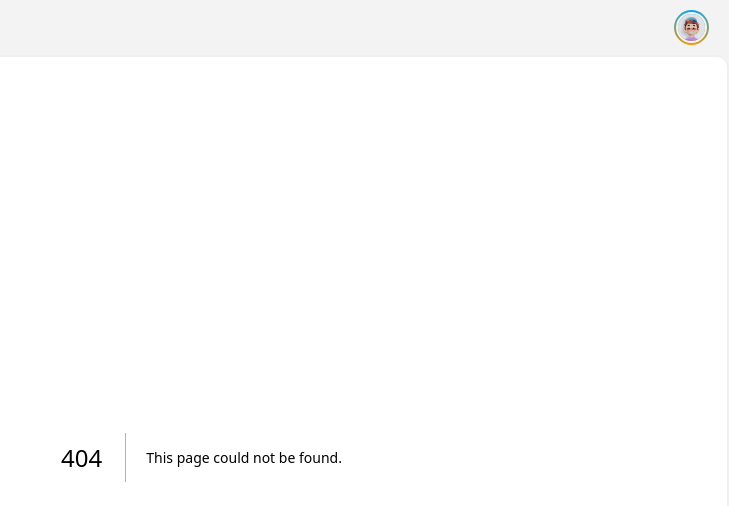
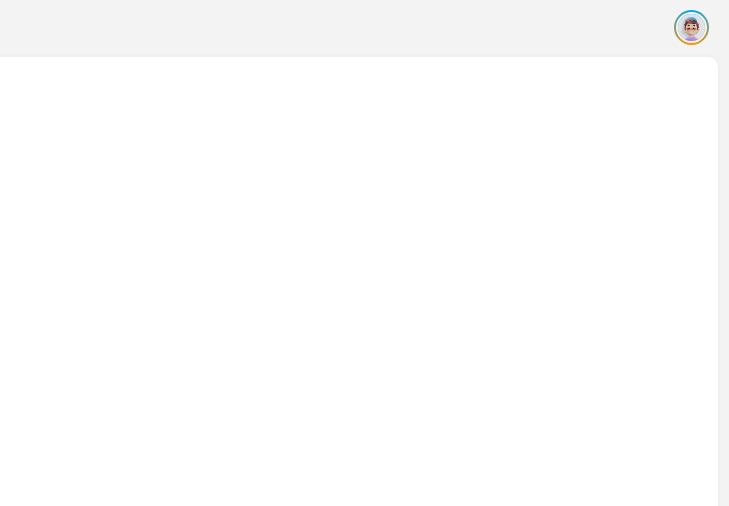
Before and after one commit to dinukaprab/chat-ai, a Next.js app: page /c/1 in a window 1280 px wide. Before the commit this address had no page. Shown: the top 506 px of the page, without its empty margins (551-1280 px from the left). Built offline with nearby package versions, Linux system fonts and the light colour scheme; some icons are missing.

Commit message:
add CPage component with loading state and enhance theme customization

```diff
--- /dev/null
+++ b/src/app/c/[conversionId]/page.tsx
@@ -0,0 +1,69 @@
+"use client";
+import { useState } from "react";
+import { useParams } from "next/navigation";
+import { Box, useTheme } from "@mui/material";
+import CircularLoader from "@/components/Loaders/CircularLoader";
+
+export default function CPage() {
+  const { conversionId } = useParams();
+  const theme = useTheme();
+  const [loading, setLoading] = useState(false);
+
+  if (loading) {
+    return (
+      <Box
+        sx={{
+          display: "flex",
+          justifyContent: "center",
+          alignItems: "center",
+          height: "90vh",
+        }}
+      >
+        <CircularLoader size={15} />
+      </Box>
+    );
+  }
+
+  return (
+    <>
+      <Box
+        sx={{
+          maxWidth: "800px",
+          height: "100%",
+          backgroundColor: theme.palette.customBackground.default,
+          overflowY: "auto",
+          "&::-webkit-scrollbar": {
+            width: "6px",
+          },
+          "&::-webkit-scrollbar-track": {
+            backgroundColor: theme.palette.customBackground.default,
+            borderRadius: "8px",
+          },
+          "&::-webkit-scrollbar-thumb": {
+            backgroundColor: theme.palette.customScrollbar.background.primary,
+            borderRadius: "8px",
+          },
+          "&::-webkit-scrollbar-thumb:hover": {
+            backgroundColor:
+              theme.palette.customScrollbar.hoverBackground.primary,
+          },
+        }}
+      >
+        {loading ? (
+          <Box
+            sx={{
+              display: "flex",
+              justifyContent: "center",
+              alignItems: "center",
+              height: "90vh",
+            }}
+          >
+            <CircularLoader />
+          </Box>
+        ) : (
+          ""
+        )}
+      </Box>
+    </>
+  );
+}
--- a/src/components/MainLayout/MainLayout.tsx
+++ b/src/components/MainLayout/MainLayout.tsx
@@ -32,7 +32,11 @@ export default function Layout({ children }: LayoutProps): ReactElement {
           position: "relative",
           height: `calc(100vh - ${NAVBAR_HEIGHT}px)`,
           width: contentWidth,
-          marginLeft: `${contentMarginLeft}px`,
+          marginLeft: {
+            xs: `${contentMarginLeft - 3}px`,
+            sm: `${contentMarginLeft - 6}px`,
+            md: `${contentMarginLeft - 9}px`,
+          },
           marginTop: `${CONTENT_MARGIN_TOP}px`,
           borderRadius: 3,
           backgroundColor: theme.palette.customBackground.surface,
--- a/src/theme/Theme.ts
+++ b/src/theme/Theme.ts
@@ -21,14 +21,14 @@ export const getAppTheme = (mode: "light" | "dark") =>
       },
 
       customButton: {
-        background:{
+        background: {
           primary: mode === "light" ? "#282828" : "#f2f2f2",
           secondary: mode === "light" ? "#ececec" : "#3c3c3c",
         },
-        hoverBackground:{
+        hoverBackground: {
           primary: mode === "light" ? "#404040" : "#f2f2f2e6",
           secondary: mode === "light" ? "#dadada" : "#d0d0fc33",
-        }
+        },
       },
 
       customDivider: {
@@ -41,10 +41,20 @@ export const getAppTheme = (mode: "light" | "dark") =>
       },
 
       customBackground: {
+        default: mode === "light" ? "#fff" : "#212121",
         main: mode === "light" ? "#f3f3f3" : "#131313",
         paper: mode === "light" ? "#ffffff" : "#303030",
         surface: mode === "light" ? "#ffffff" : "#212121",
         chips: mode === "light" ? "#f0f0f0" : "#595959",
+      },
+
+      customScrollbar: {
+        background: {
+          primary: mode === "light" ? "#b6b6b6" : "#646464",
+        },
+        hoverBackground: {
+          primary: mode === "light" ? "#1c1c1cb3" : "#edededb3",
+        },
       },
 
       popoverContainer: {
--- a/src/theme/customPalette.d.ts
+++ b/src/theme/customPalette.d.ts
@@ -1,4 +1,4 @@
-import { Palette, PaletteOptions } from "@mui/material/styles";
+import "@mui/material/styles";
 
 declare module "@mui/material/styles" {
   interface Palette {
@@ -28,10 +28,20 @@ declare module "@mui/material/styles" {
     };
 
     customBackground: {
+      default: string;
       main: string;
       paper: string;
       surface: string;
       chips: string;
+    };
+
+    customScrollbar: {
+      background: {
+        primary: string;
+      };
+      hoverBackground: {
+        primary: string;
+      };
     };
 
     popoverContainer: {
@@ -50,12 +60,12 @@ declare module "@mui/material/styles" {
   }
 
   interface PaletteOptions {
-    customText: {
+    customText?: {
       primary?: string;
       secondary?: string;
     };
 
-    customButton: {
+    customButton?: {
       background?: {
         primary?: string;
         secondary?: string;
@@ -66,20 +76,30 @@ declare module "@mui/material/styles" {
       };
     };
 
-    customBorder: {
+    customBorder?: {
       main?: string;
       surface?: string;
     };
 
-    customDivider: {
+    customDivider?: {
       primary?: string;
     };
 
-    customBackground: {
+    customBackground?: {
+      default?: string;
       main?: string;
       paper?: string;
       surface?: string;
       chips?: string;
+    };
+
+    customScrollbar?: {
+      background?: {
+        primary?: string;
+      };
+      hoverBackground?: {
+        primary?: string;
+      };
     };
 
     popoverContainer?: {
```
Also changed, not shown: src/app/c/page.tsx (added, +16 -0 lines).
